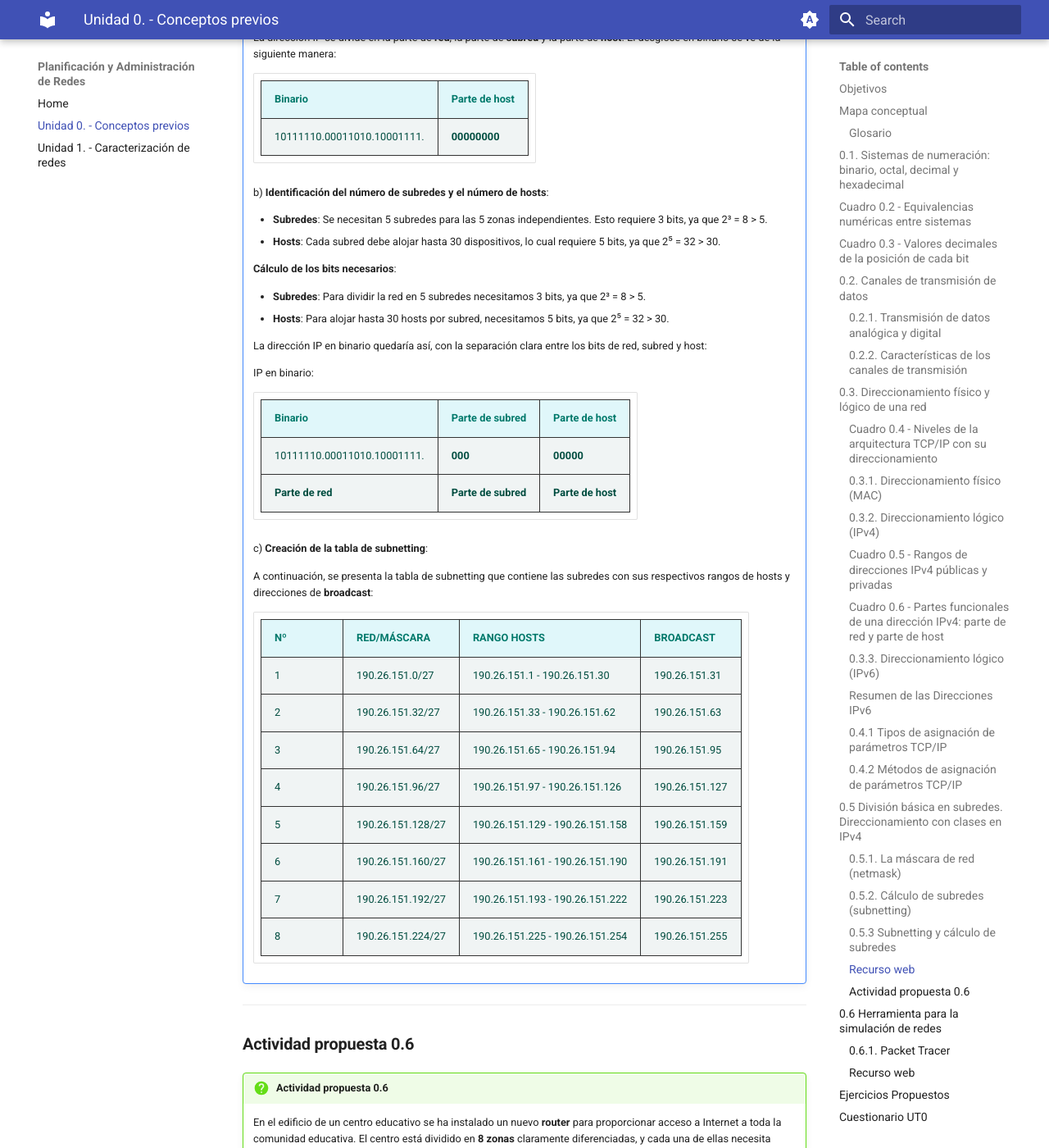
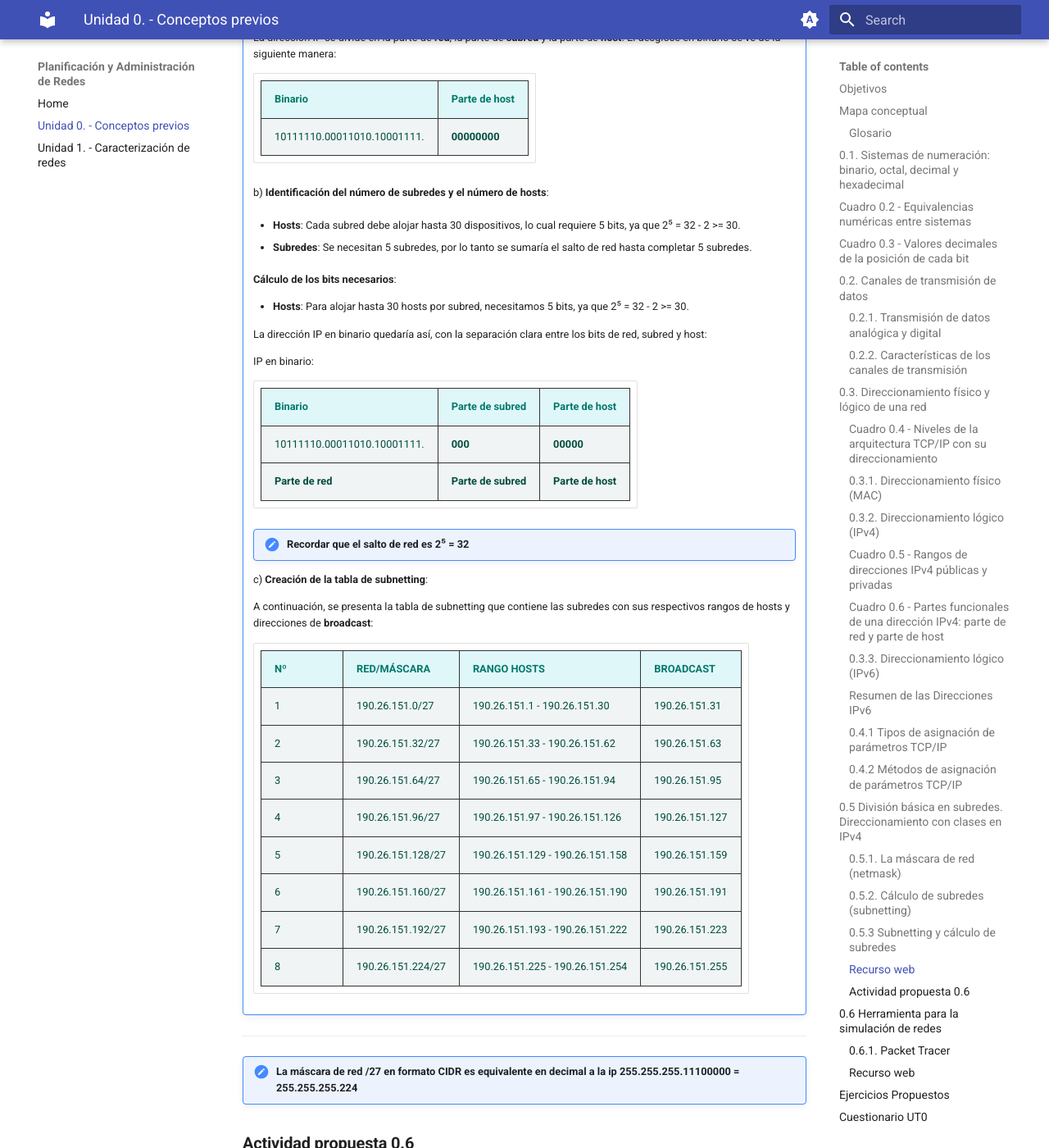
Before and after one commit to kdeveloper7/par, an MkDocs documentation site: the page built from docs/unidad0/unidad0.md, in a window 1280 px wide and 1400 px high, scrolled down 18755 px. Shown: the whole window at 82% size. Built offline with MkDocs 1.6.1 and Material for MkDocs 9.7.7, drawn with Linux system fonts in a browser that asks for light colours.

Commit message:
Se corrige y mejora la actividad resuelta 0.1 subneting

```diff
--- a/docs/unidad0/unidad0.md
+++ b/docs/unidad0/unidad0.md
@@ -694,15 +694,20 @@ Una vez generada la tabla, se puede proceder a la asignación de direcciones IP
 
     b) **Identificación del número de subredes y el número de hosts**:
 
-    - **Subredes**: Se necesitan 5 subredes para las 5 zonas independientes. Esto requiere 3 bits, ya que 2³ = 8 > 5.
-    - **Hosts**: Cada subred debe alojar hasta 30 dispositivos, lo cual requiere 5 bits, ya que 2⁵ = 32 > 30.
+    - **Hosts**: Cada subred debe alojar hasta 30 dispositivos, lo cual requiere 5 bits, ya que 2⁵ = 32 - 2 >= 30.
+
+    - **Subredes**: Se necesitan 5 subredes, por lo tanto se sumaría el salto de red hasta completar 5 subredes.
+
 
     **Cálculo de los bits necesarios**:
 
-    - **Subredes**: Para dividir la red en 5 subredes necesitamos 3 bits, ya que 2³ = 8 > 5.
-    - **Hosts**: Para alojar hasta 30 hosts por subred, necesitamos 5 bits, ya que 2⁵ = 32 > 30.
+    - **Hosts**: Para alojar hasta 30 hosts por subred, necesitamos 5 bits, ya que 2⁵ = 32 - 2 >= 30.
 
     La dirección IP en binario quedaría así, con la separación clara entre los bits de red, subred y host:
+
+
+
+
 
     IP en binario:
 
@@ -710,6 +715,11 @@ Una vez generada la tabla, se puede proceder a la asignación de direcciones IP
     |----------------------------|------------------------|------------------------|
     | 10111110.00011010.10001111. | **000**                | **00000**           |
     | **Parte de red**            | **Parte de subred**    | **Parte de host**      |
+
+
+    !!! note "Recordar que el salto de red es **2⁵ = 32**"
+
+
 
     c) **Creación de la tabla de subnetting**:
 
@@ -727,7 +737,7 @@ Una vez generada la tabla, se puede proceder a la asignación de direcciones IP
     | 8  | 190.26.151.224/27        | 190.26.151.225 - 190.26.151.254           | 190.26.151.255              |
 
 ---
-
+!!! note "La **máscara de red /27 en formato CIDR** es equivalente en decimal a la ip 255.255.255.11100000 = 255.255.255.224 "
 
 
 
```
Also changed, not shown: site/search/search_index.json, site/unidad0/images/espectro-visible.webp (added), site/unidad0/unidad0/index.html, 1 other file.
